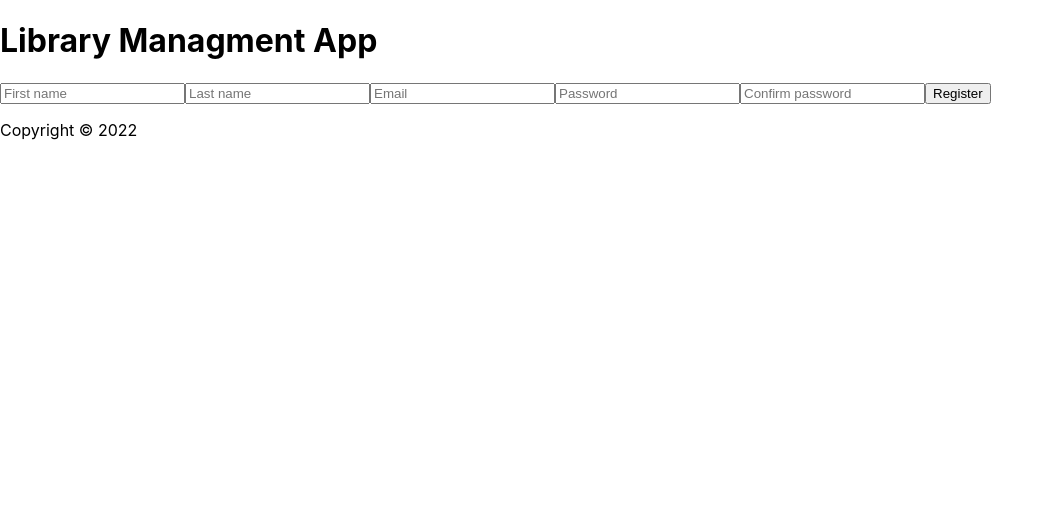
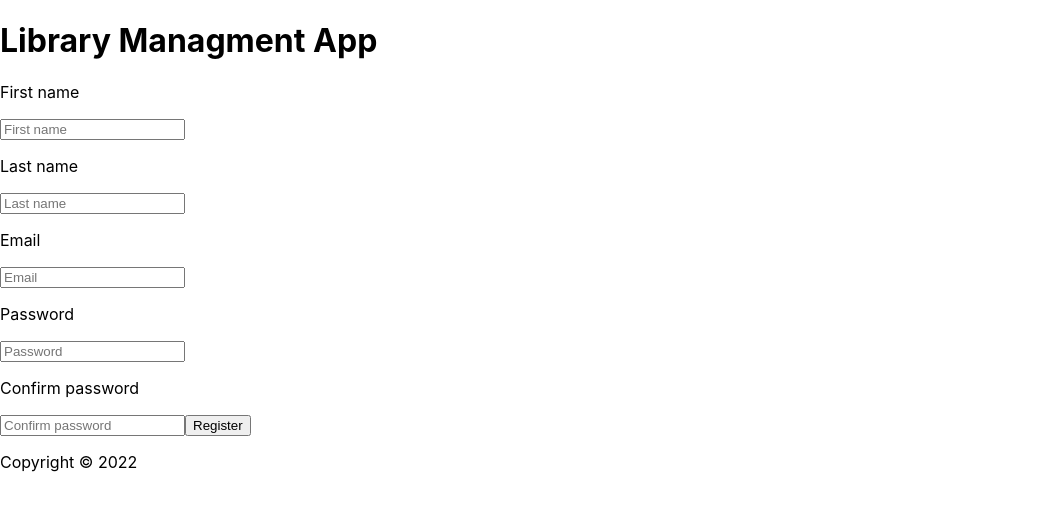
Before and after one commit to jankee1/fe-library-managment-app, a React (Create React App) app: page /register in a window 1280 px wide. Shown: the top 510 px of the page, without its empty margins (0-1054 px from the left). Built offline with nearby package versions, Linux system fonts and the light colour scheme.

Commit message:
Login and register interfaces created. Axios installed.

```diff
--- a/package.json
+++ b/package.json
@@ -10,6 +10,7 @@
     "@types/node": "^16.11.56",
     "@types/react": "^18.0.18",
     "@types/react-dom": "^18.0.6",
+    "axios": "^0.27.2",
     "react": "^18.2.0",
     "react-dom": "^18.2.0",
     "react-router-dom": "^6.3.0",
--- /dev/null
+++ b/src/api/axios.ts
@@ -0,0 +1,4 @@
+import axios from "axios";
+export const axiosPublic =  axios.create({
+  baseURL: "http://localhost:3001",
+});
--- a/src/components/auth/Login.tsx
+++ b/src/components/auth/Login.tsx
@@ -1,14 +1,9 @@
-import { stringify } from "querystring";
 import { useState } from "react";
+import { LoginInterface } from "../../types";
 
 export const Login = () => {
 
-  interface LoginData {
-    email: string;
-    password: string
-  }
-
-  const [login, setLogin] = useState<LoginData>({
+  const [login, setLogin] = useState<LoginInterface>({
     email: '',
     password: ''
   });
@@ -25,6 +20,7 @@ export const Login = () => {
     return (
         <div className="login">
           <form action="">
+            <p>Email</p>
             <input
               type="text"
               name="email"
@@ -32,6 +28,7 @@ export const Login = () => {
               required={true}
               onChange={handleChange}
             />
+            <p>Password</p>
             <input
               type="password"
               name="password"
--- a/src/components/auth/Register.tsx
+++ b/src/components/auth/Register.tsx
@@ -1,17 +1,11 @@
 import { useState } from "react";
+import { formRegisterValidation } from "../../helpers/form-validation.helpers";
+import { RegisterInterface } from "../../types";
 import { Button } from "../common";
 
 export const Register = () => {
 
-  interface RegisterData {
-    firstName: string;
-    lastName: string;
-    email: string;
-    password: string;
-    repeatPassword: string;
-  }
-
-  const [register, setRegister] = useState<RegisterData>({
+  const [register, setRegister] = useState<RegisterInterface>({
     firstName: '',
     lastName: '',
     email: '',
@@ -29,27 +23,35 @@ export const Register = () => {
 
   const handleRegisterForm = (event: React.FormEvent<HTMLFormElement>) => {
     event.preventDefault();
+    // formRegisterValidation(register)
 
-    console.log(register)
+
+
+
   }
 
     return (
         <div >
           <form onSubmit={handleRegisterForm}>
+            <p>First name</p>
             <input
               type="text"
               name="firstName"
               required={true}
+              pattern={"[A-Za-z]"}
               placeholder="First name"
               onChange={handleChange}
             />
+            <p>Last name</p>
             <input
               type="text"
               name="lastName"
               required={true}
+              pattern={"[A-Za-z]"}
               placeholder="Last name"
               onChange={handleChange}
             />
+            <p>Email</p>
             <input
               type="email"
               name="email"
@@ -57,6 +59,7 @@ export const Register = () => {
               placeholder="Email"
               onChange={handleChange}
             />
+            <p>Password</p>
             <input
               type="password"
               name="password"
@@ -64,6 +67,7 @@ export const Register = () => {
               placeholder="Password"
               onChange={handleChange}
             />
+            <p>Confirm password</p>
             <input
               type="password"
               name="repeatPassword"
--- /dev/null
+++ b/src/types/index.ts
@@ -0,0 +1,2 @@
+export * from './register.interface'
+export * from './login.interface'
--- /dev/null
+++ b/src/types/login.interface.ts
@@ -0,0 +1,4 @@
+export interface LoginInterface {
+    email: string;
+    password: string
+}
```
Also changed, not shown: src/helpers/form-validation.helpers.ts (added, +25 -0 lines), src/types/register.interface.ts (added, +7 -0 lines), 1 other file (tests, documents, lock files or other folders).
